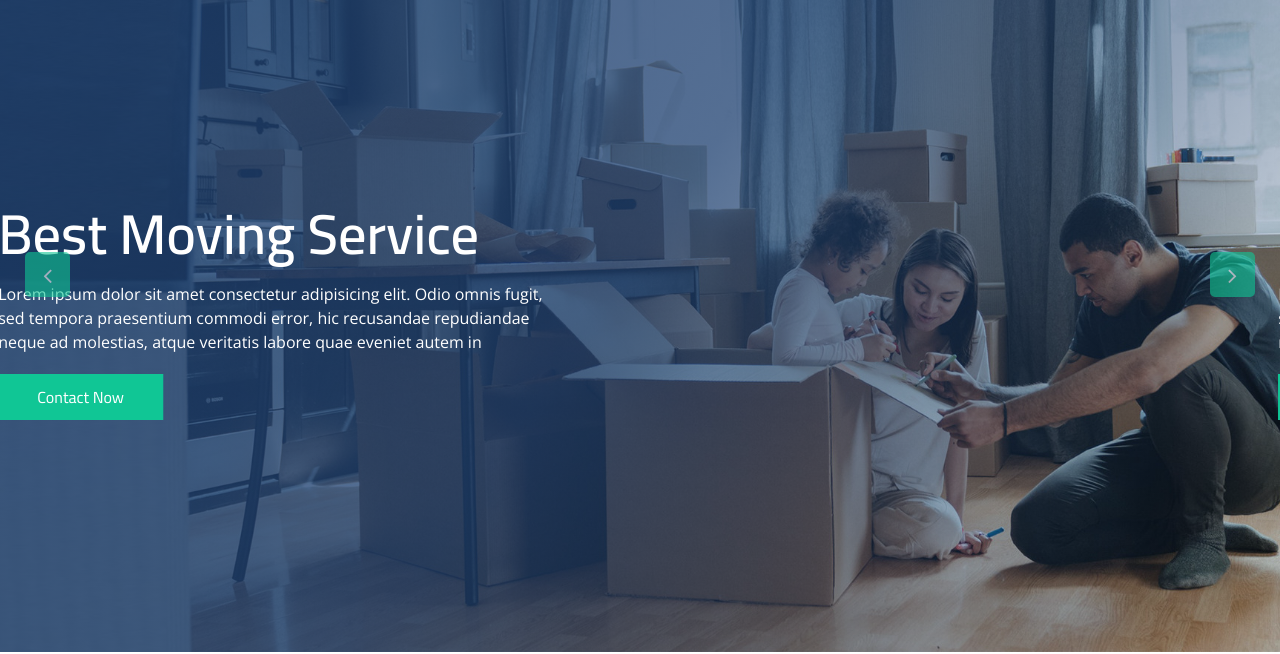
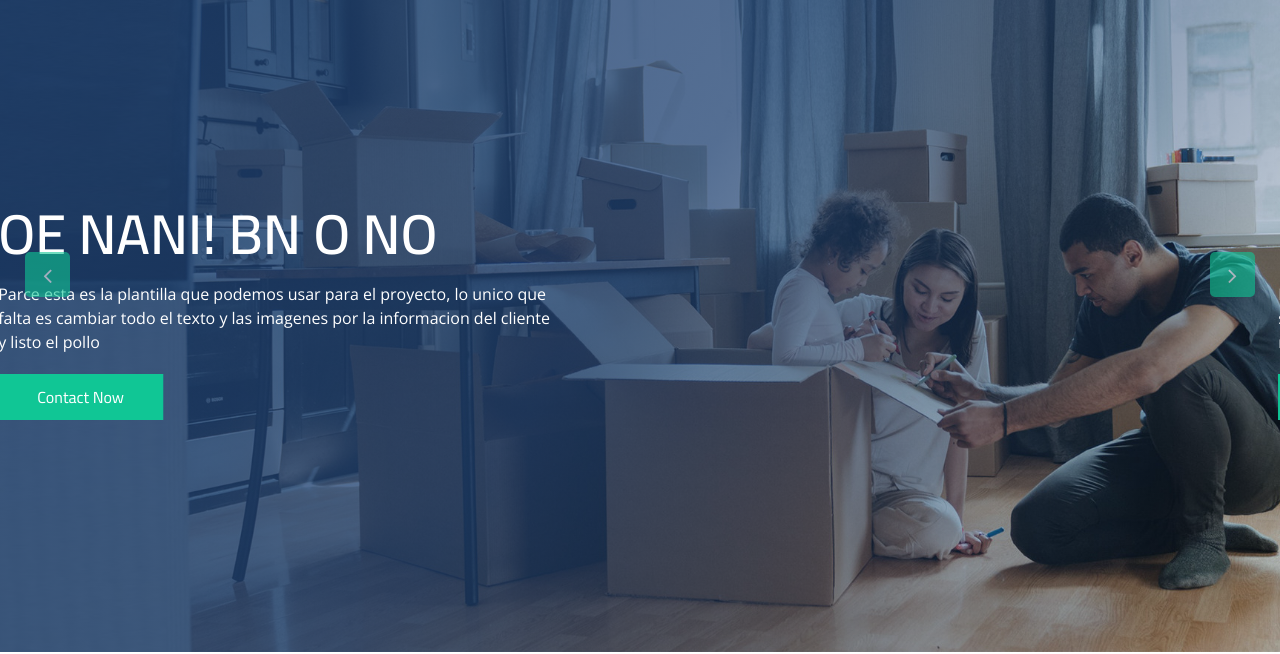
Before and after one commit to maothinks/maothinks.github.io, a website: page index.html in a window 1280 px wide. Shown: the part 148-802 px from the top of the page. Drawn offline with nearby package versions, Linux system fonts and the light colour scheme; some packages are replaced by stand-ins of ours.

Commit message:
First modification for test

```diff
--- a/index.html
+++ b/index.html
@@ -139,10 +139,10 @@
                 <div class="col-md-9 col-lg-6">
                   <div class="detail-box">
                     <h1>
-                      Best Moving Service
+                      OE NANI! BN O NO
                     </h1>
                     <p>
-                      Lorem ipsum dolor sit amet consectetur adipisicing elit. Odio omnis fugit, sed tempora praesentium commodi error, hic recusandae repudiandae neque ad molestias, atque veritatis labore quae eveniet autem in
+                      Parce esta es la plantilla que podemos usar para el proyecto, lo unico que falta es cambiar todo el texto y las imagenes por la informacion del cliente y listo el pollo
                     </p>
                     <div class="btn-box">
                       <a href="" class="btn1">
```
